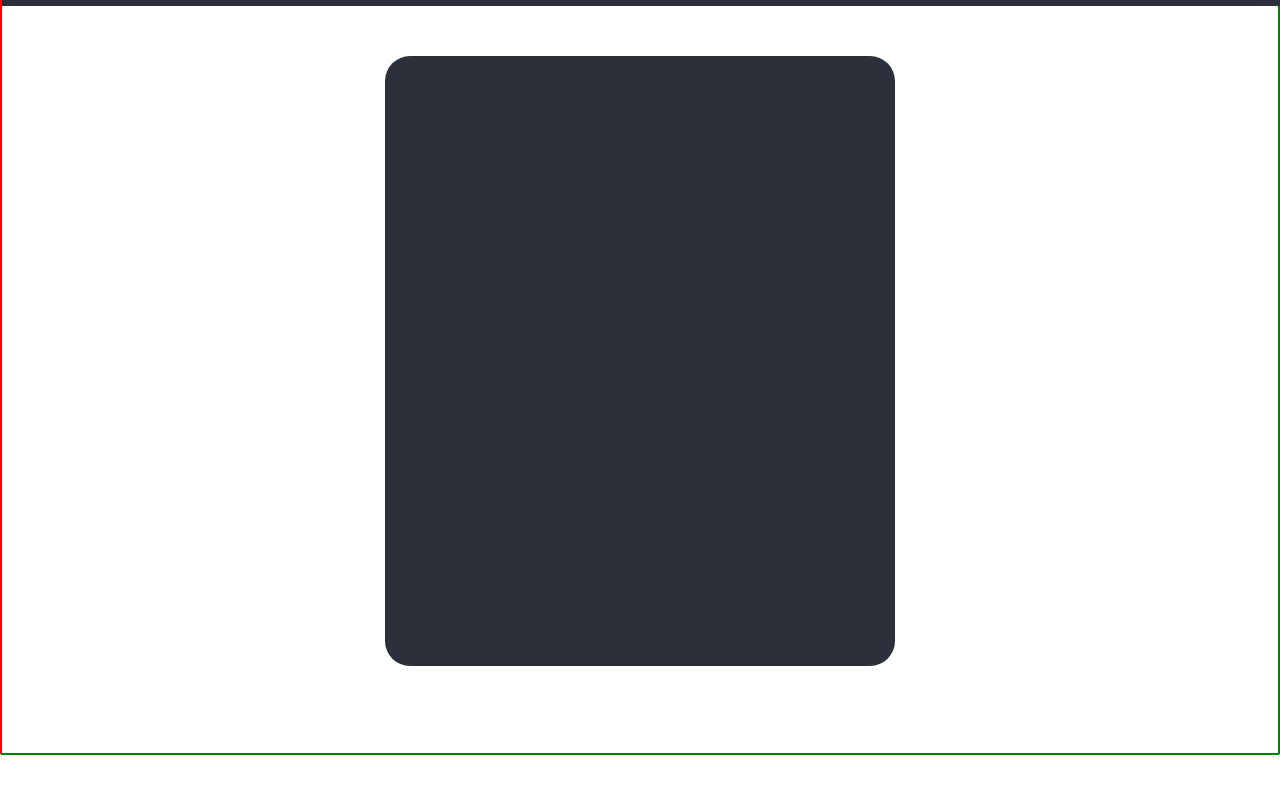
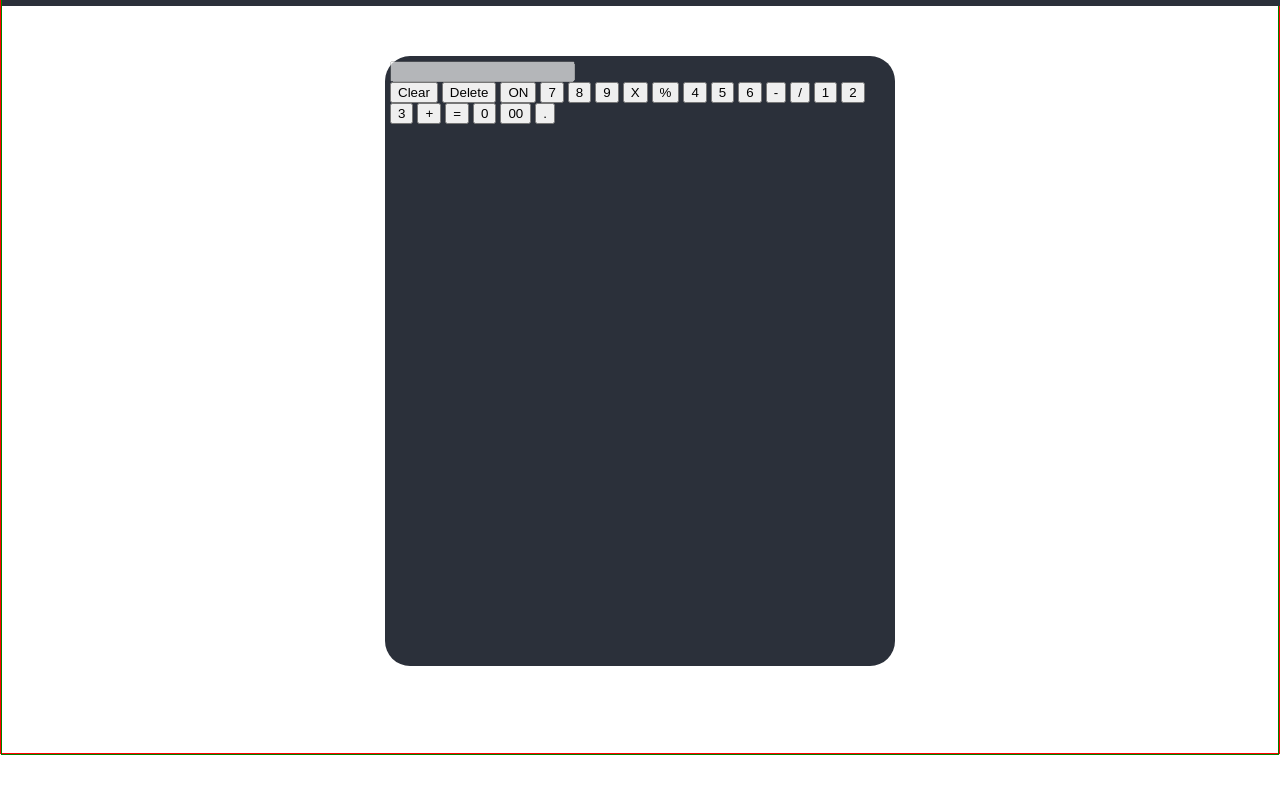
Before and after one commit to MichaelKucukarslan/odin-calculator, a plain HTML site: page index.html in a window 1280 px wide. Shown: the part 48-842 px from the top of the page. Drawn offline with Linux system fonts and the light colour scheme.

Commit message:
Added all the buttons to the calculator

```diff
--- a/Feature.txt
+++ b/Feature.txt
@@ -1,4 +1,4 @@
-[ ] Make the calculator
+[x] Make the calculator
 [ ] Get buttons to work the display
 [ ] Get buttons to calculate
 [ ] Get calculate to display calculation
--- a/index.html
+++ b/index.html
@@ -1,4 +1,5 @@
 <!DOCTYPE html>
+
 <head>
     <title>Calculator</title>
     <link rel="stylesheet" href="reset.css">
@@ -6,22 +7,46 @@
     <script src="javascript.js" defer></script>
 </head>
 <html>
+
 <body>
     <header>
         <h1>Calculator</h1>
     </header>
     <div class="main">
         <div class="calculator-background">
+            <input type="text" class="display" disabled>
+            <div class="calculator-items">
+                <button id="clear" type="button" value="clear" class="grid-col-span-2 button-del">Clear</button>
+                <button id="delete" type="button" value="delete" class="grid-col-span-2 button-del">Delete</button>
+                <button id="on" type="button" value="on" class="button-on">ON</button>
 
+                <button id="7" type="button" value="7" class="numbers">7</button>
+                <button id="8" type="button" value="8" class="numbers">8</button>
+                <button id="9" type="button" value="9" class="numbers">9</button>
+                <button id="multiply" type="button" value="x" class="operator">X</button>
+                <button id="percent" type="button" value="%" class="operator">%</button>
+
+                <button id="4" type="button" value="4" class="numbers">4</button>
+                <button id="5" type="button" value="5" class="numbers">5</button>
+                <button id="6" type="button" value="6" class="numbers">6</button>
+                <button id="subtract" type="button" value="-" class="operator">-</button>
+                <button id="divide" type="button" value="/" class="operator">/</button>
+
+                <button id="1" type="button" value="1" class="numbers">1</button>
+                <button id="2" type="button" value="2" class="numbers">2</button>
+                <button id="3" type="button" value="3" class="numbers">3</button>
+                <button id="add" type="button" value="+" class="grid-row-span-2 grid-col-start-4 operator">+</button>
+                <button id="total" type="button" value="=" class="grid-row-span-2 grid-col-start-5 operator">=</button>
+
+                <button id="0" type="button" value="0" class="numbers">0</button>
+                <button id="00" type="button" value="00" class="numbers">00</button>
+                <button id="decimal" type="button" value="." class="numbers">.</button>
             </div>
-<!-- set a max width for calculator -->
-<!-- Create the background -->
-<!-- Create the display -->
-<!-- Create the buttons -->
-
-        </main>
+        </div>
+    </div>
     <footer>
 
     </footer>
 </body>
+
 </html>
--- a/javascript.js
+++ b/javascript.js
@@ -0,0 +1,6 @@
+const button_clear = document.getElementById("clear");
+button_clear.addEventListener("click", clear);
+
+function clear(){
+    console.log("Cleared");
+}
```
Lines whose indentation alone changed are shown as unchanged.
